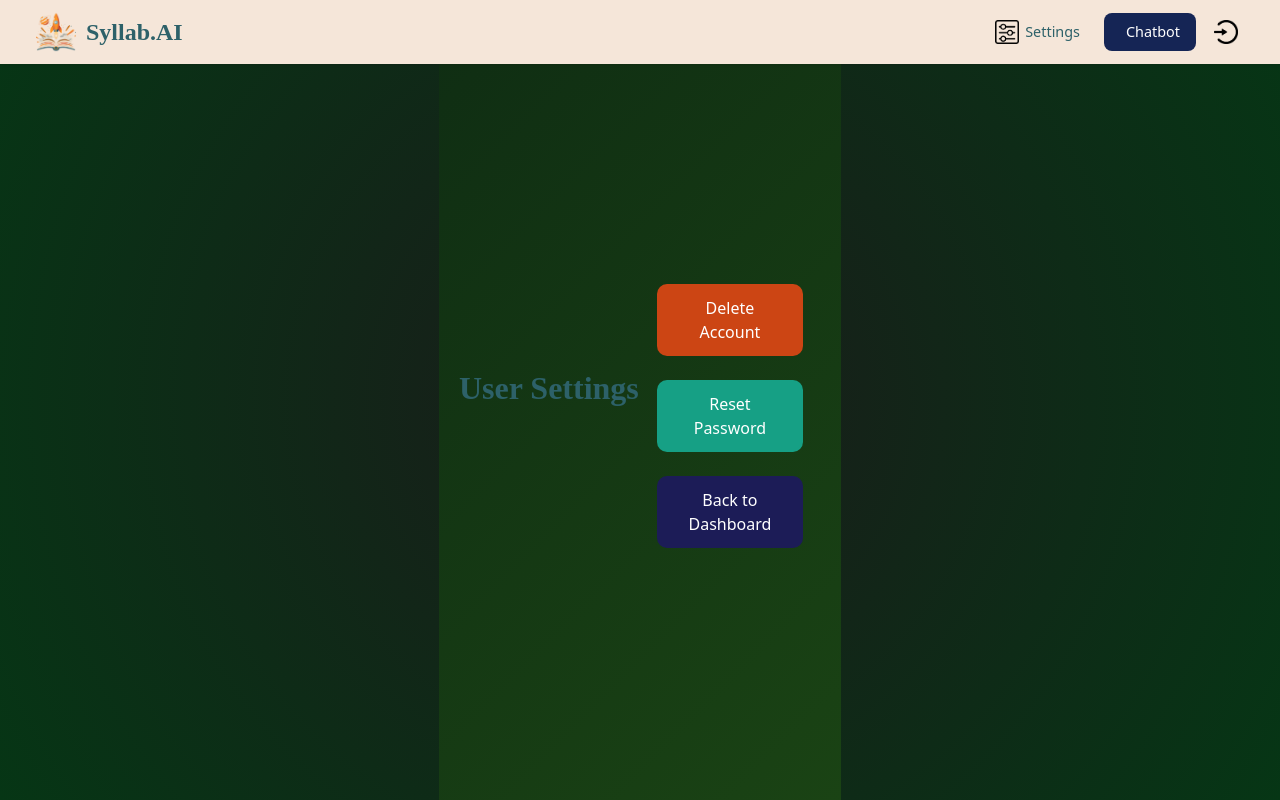
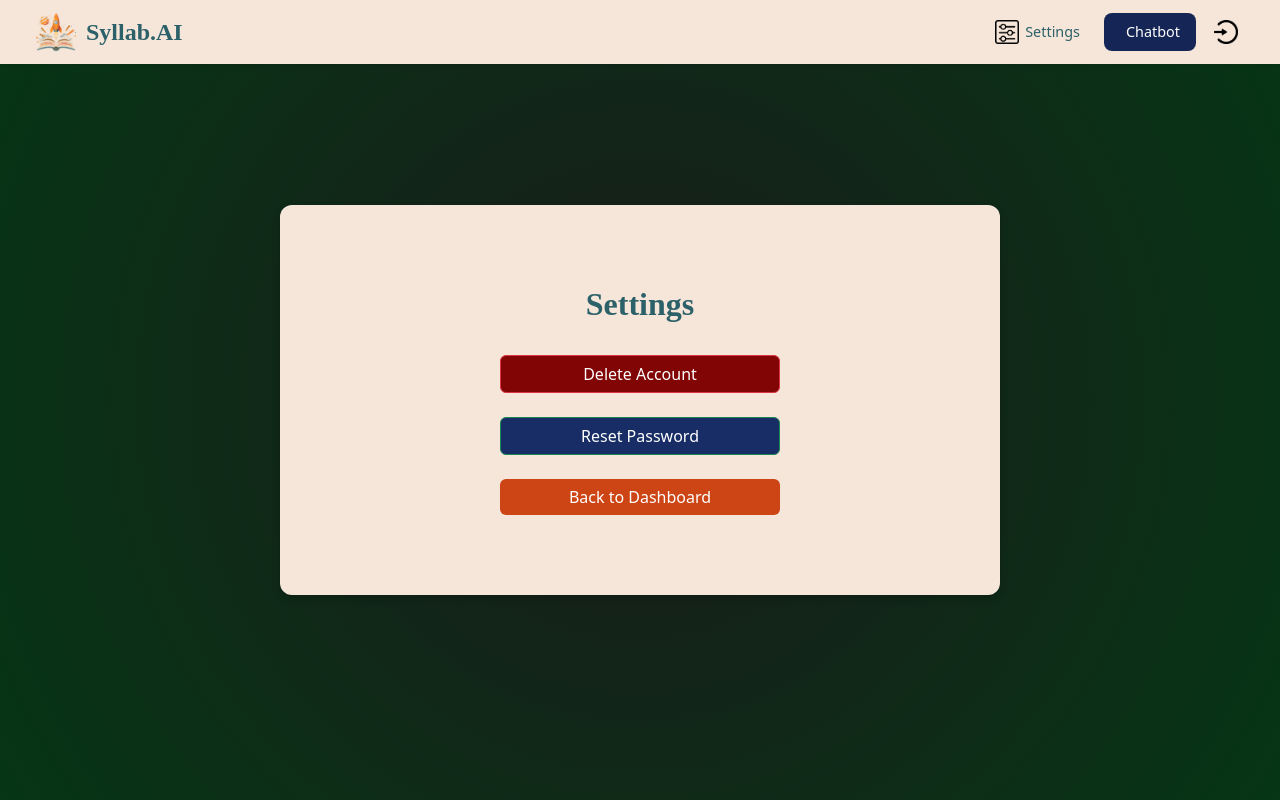
Before and after one commit to akki-g/large_proj, a React (Vite) app in the folder frontend/: page /settings in a window 1280 px wide. Built offline with nearby package versions, Linux system fonts and the light colour scheme; a web font is replaced by a local one.

Commit message:
Fixing issue with duplicate classes being create

```diff
--- a/frontend/src/pages/SyUploadPage.module.css
+++ b/frontend/src/pages/SyUploadPage.module.css
@@ -3,7 +3,8 @@
   display: flex;
   justify-content: center;
   align-items: center;
-  background: linear-gradient(135deg, #0f2d13, #1a4314);
+  background:none;
+  padding-top: 100px;
 }
 
 .syName {
--- a/frontend/src/pages/SyUploadPage.tsx
+++ b/frontend/src/pages/SyUploadPage.tsx
@@ -1,7 +1,7 @@
 import React, { useState } from 'react';
 import axios from 'axios';
 import { useNavigate } from 'react-router-dom';
-import NavBar from '../pages/NavBar'; // ✅ Import NavBar
+import NavBar from '../pages/NavBar';
 import styles from './SyUploadPage.module.css'; // Import CSS module
 
 const SyUploadPage: React.FC = () => {
@@ -9,16 +9,19 @@ const SyUploadPage: React.FC = () => {
   const [classNumber, setClassNumber] = useState<string>('');
   const [syllabus, setSyllabus] = useState<File | null>(null);
   const [loading, setLoading] = useState<boolean>(false);
-  const navigate = useNavigate(); // ✅ Add useNavigate for navigation
+  const navigate = useNavigate();
 
   const jwtToken = localStorage.getItem('token');
 
+
+  // Handle file change
   const handleFileChange = (e: React.ChangeEvent<HTMLInputElement>) => {
     if (e.target.files) {
       setSyllabus(e.target.files[0]);
     }
   };
 
+  // Handle form submission
   const handleSubmit = async (e: React.FormEvent) => {
     e.preventDefault();
 
@@ -27,13 +30,15 @@ const SyUploadPage: React.FC = () => {
       return;
     }
 
+    setLoading(true);
+
+
+
     const formData = new FormData();
     formData.append('name', className);
     formData.append('number', classNumber);
     formData.append('syllabus', syllabus);
     formData.append('jwtToken', jwtToken);
-
-    setLoading(true);
 
     try {
       const response = await axios.post(
@@ -56,6 +61,7 @@ const SyUploadPage: React.FC = () => {
     }
   };
 
+  // Navigate back to main page
   const handleBackToMain = () => {
     navigate('/main'); // Navigate to MainPage
   };
@@ -93,13 +99,17 @@ const SyUploadPage: React.FC = () => {
               required
             />
 
-            {/* Submit Button with Rocket Image */}
+            {/* Submit Button */}
             <button type="submit" className={styles.syButton} disabled={loading}>
               {loading ? 'Creating...' : 'Create Class'}
+            </button>
 
-
-            </button>
-            <button onClick={handleBackToMain} className={styles.syBackToMainButton}>
+            {/* Back to Main Button */}
+            <button
+              type="button"
+              onClick={handleBackToMain}
+              className={styles.syBackToMainButton}
+            >
               ← Back to Main
             </button>
           </form>
--- a/frontend/src/pages/UserSettings.css
+++ b/frontend/src/pages/UserSettings.css
@@ -1,29 +1,27 @@
-/* User Settings Container */
+
   .user-settings-container {
     display: flex;
     justify-content: center;
     align-items: center;
-    background: linear-gradient(135deg, #0f2d13, #1a4314);
     min-height: 100vh;
     padding: 20px;
+    background-color: none;
   }
 
-/* Card for the user settings content */
+  /* Card styling for user settings */
   .user-settings-card {
     background-color: #f5e6d9;
-    padding: 2rem;
+    padding: 5rem;
     border-radius: 12px;
     width: 800px; /* Make the card wider */
-    max-width: 90%; /* Ensure it doesn’t stretch beyond the screen */
+    max-width: 90%;
     box-shadow: 0 4px 8px rgba(0, 0, 0, 0.2);
     text-align: center;
-    overflow: hidden;
-    background-color: none;
-    height: auto; /* Make the height flexible */
+    height: auto; /* Flexible height */
   }
 
-/* Heading style with a font similar to 'DynaPuff' */
-.user-settings-container h1 {
+  /* Heading style with a custom font */
+  .user-settings-card h1 {
     font-family: 'DynaPuff', cursive;
     font-size: 2rem;
     font-weight: bold;
@@ -31,71 +29,51 @@
     margin-bottom: 1.5rem;
   }
 
-/* Action buttons container - stacked vertically */
+  /* Stack buttons vertically with spacing */
   .user-settings-actions {
     display: flex;
-    flex-direction: column; /* Stack the buttons vertically */
-    gap: 1.5rem; /* Increased gap between buttons */
+    flex-direction: column;
+    gap: 1.5rem;
     justify-content: center;
-    margin-top: 2rem; /* Provide some space above the buttons */
+    margin-top: 2rem;
   }
 
-/* Style for each button with consistent padding, rounded corners, and size */
+  /* Bootstrap button overrides for width */
   button {
-    padding: 12px 20px;
-    font-size: 1rem;
-    border-radius: 10px;
-    cursor: pointer;
     width: 80%;
     max-width: 280px;
-    height: auto;
     margin: 0 auto;
-    border: none;
-    transition: background-color 0.3s ease;
-    text-align: center;
   }
 
-/* Delete Account Button */
-.delete-account-btn {
-    background-color: #cc4514;
-    color: white;
-}
-
-.delete-account-btn:hover {
-    background-color: #a8401a;
-}
-
-/* Reset Password Button */
-.reset-password-btn {
-    background-color: #16a085;
-    color: white;
-}
-
-.reset-password-btn:hover {
-    background-color: #1abc9c;
-}
-
-/* Back to Dashboard Button */
-.back-to-dashboard-btn {
-    background-color: #1c1c57;
-    color: white;
-}
-
-.back-to-dashboard-btn:hover {
-    background-color: #151546;
-}
-
-/* Error and success message styling */
+  /* Error message styling */
   .error-message {
-    color: rgb(192, 192, 192);
+    color: red;
     font-size: 1rem;
     text-align: center;
     margin-bottom: 1rem;
   }
 
+  /* Success message styling */
   .success-message {
     color: green;
     font-size: 1rem;
     text-align: center;
     margin-bottom: 1rem;
   }
+  .btn-success{
+    background-color: #182d65;
+  }
+  .btn-success:hover {
+    background-color: #0d1a3f;
+  }
+  .btn-danger{
+    background-color: #820505;
+  }
+  .btn-primary {
+    background-color: #cd4514;
+    border: none;
+  }
+
+  .btn-primary:hover {
+    background-color: #84381a;
+  }
--- a/frontend/src/pages/UserSettings.tsx
+++ b/frontend/src/pages/UserSettings.tsx
@@ -1,8 +1,10 @@
+// UserSettings.tsx
 import React, { useState } from 'react';
 import { useNavigate } from 'react-router-dom';
 import axios from 'axios';
 import NavBar from './NavBar'; // Import the NavBar component
-import './UserSettings.css'; // Optional: for styling
+import './UserSettings.css'; // Import styles
+import 'bootstrap/dist/css/bootstrap.min.css'; // Bootstrap for buttons
 
 const UserSettings: React.FC = () => {
   const navigate = useNavigate();
@@ -11,7 +13,9 @@ const UserSettings: React.FC = () => {
 
   // Handle account deletion
   const handleDeleteAccount = async () => {
-    const confirmation = window.confirm('Are you sure you want to delete your account? This action cannot be undone.');
+    const confirmation = window.confirm(
+      'Are you sure you want to delete your account? This action cannot be undone.'
+    );
     if (confirmation) {
       try {
         const jwtToken = localStorage.getItem('token');
@@ -20,7 +24,7 @@ const UserSettings: React.FC = () => {
           return;
         }
 
-        // API call to delete account (replace with your actual endpoint)
+        // API call to delete account
         await axios.delete('https://api.scuba2havefun.xyz/api/user/delete', {
           headers: {
             Authorization: `Bearer ${jwtToken}`,
@@ -41,8 +45,10 @@ const UserSettings: React.FC = () => {
     const email = prompt('Please enter your email to reset your password:');
     if (email) {
       try {
-        // API call to reset password (replace with your actual endpoint)
-        await axios.post('https://api.scuba2havefun.xyz/api/user/reset-password', { email });
+        // API call to reset password
+        await axios.post('https://api.scuba2havefun.xyz/api/user/reset-password', {
+          email,
+        });
 
         setMessage('Password reset email sent. Please check your inbox.');
       } catch (error) {
@@ -58,26 +64,27 @@ const UserSettings: React.FC = () => {
 
   return (
     <div className="user-settings-container">
-      <NavBar /> {/* Add NavBar here */}
+      <NavBar /> {/* Add NavBar */}
 
-      <h1>User Settings</h1>
+      <div className="user-settings-card">
+        <h1>Settings</h1>
 
         {error && <div className="error-message">{error}</div>}
         {message && <div className="success-message">{message}</div>}
 
         <div className="user-settings-actions">
-        <button className="delete-account-btn" onClick={handleDeleteAccount}>
+          <button className="btn btn-danger" onClick={handleDeleteAccount}>
             Delete Account
           </button>
 
-        <button className="reset-password-btn" onClick={handleResetPassword}>
+          <button className="btn btn-success" onClick={handleResetPassword}>
             Reset Password
           </button>
 
-        {/* Back to Dashboard button */}
-        <button className="back-to-dashboard-btn" onClick={handleBackToDashboard}>
+          <button className="btn btn-primary" onClick={handleBackToDashboard}>
             Back to Dashboard
           </button>
+        </div>
       </div>
     </div>
   );
```
Lines whose indentation alone changed are shown as unchanged.
